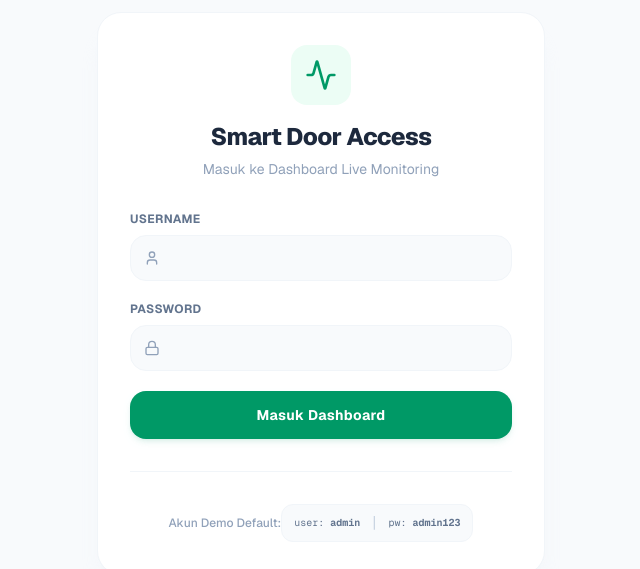
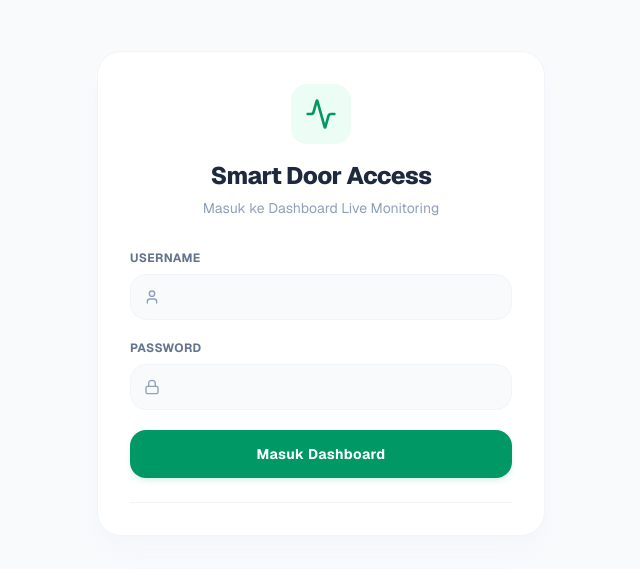
Before and after one commit to Vereniaes/smart-room-access-frontend, a Next.js app: page / in a window 1280 px wide. Shown: the part 107-676 px from the top of the page, without its empty margins (319-959 px from the left). Built offline with nearby package versions, Linux system fonts and the light colour scheme; no server answers.

Commit message:
change: login

```diff
--- a/src/app/page.tsx
+++ b/src/app/page.tsx
@@ -288,15 +288,8 @@ export default function Home() {
             </button>
           </form>
 
-          {/* Quick Helper info */}
-          <div className="mt-8 pt-6 border-t border-slate-100 text-center">
-            <span className="text-slate-400 text-xs font-medium">Akun Demo Default:</span>
-            <div className="mt-2 inline-flex items-center gap-3 bg-slate-50 px-3 py-1.5 rounded-xl border border-slate-100">
-              <span className="text-[10px] text-slate-500 font-mono">user: <b>admin</b></span>
-              <span className="text-slate-300">|</span>
-              <span className="text-[10px] text-slate-500 font-mono">pw: <b>admin123</b></span>
-            </div>
-          </div>
+          {/* Login form footer separator */}
+          <div className="mt-6 border-t border-slate-100"></div>
         </div>
       </div>
     );
```
Also changed, not shown: 1 other file (tests, documents, lock files or other folders).
